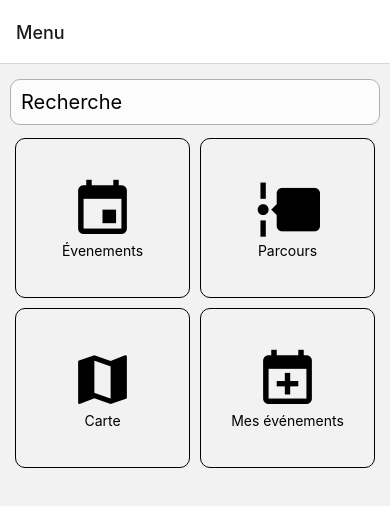
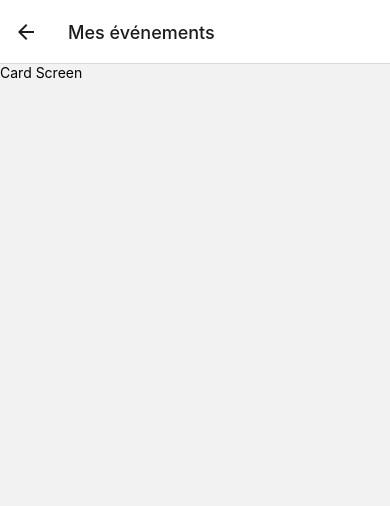
Before and after one commit to moussabah/mobile-app, a React Native app: screen /CardScreen in a window 390 px wide. Shown: the top 506 px of the page. Built offline with nearby package versions, Linux system fonts and the light colour scheme.

Commit message:
feat: menu screen

```diff
--- a/App.js
+++ b/App.js
@@ -7,6 +7,8 @@ import BottomTab from "./screens/BottomTab";
 import EventDetail from "./screens/EventDetail";
 import {createNativeStackNavigator} from "@react-navigation/native-stack";
 import MenuScreen from "./screens/MenuScreen";
+import UserEventScreen from "./screens/UserEventScreen";
+import CardScreen from "./screens/CardScreen";
 
 const Stack = createNativeStackNavigator();
 
@@ -16,6 +18,8 @@ export default function App() {
             <Stack.Navigator>
                 <Stack.Screen name="Home" component={MenuScreen} options={{title: 'Menu'}} />
                 <Stack.Screen name="EventList" component={BottomTab} options={{title: 'Menu', headerShown: false}} />
+                <Stack.Screen name="UserEvent" component={UserEventScreen} options={{title: 'Mes événements'}} />
+                <Stack.Screen name="CardScreen" component={CardScreen} options={{title: 'Mes événements'}} />
                 <Stack.Screen name="EventDetail" component={EventDetail} options={{title: 'Description'}} />
             </Stack.Navigator>
         </NavigationContainer>
--- /dev/null
+++ b/screens/CardScreen.jsx
@@ -0,0 +1,10 @@
+import React from 'react';
+import {Text} from "react-native";
+
+function CardScreen(props) {
+    return (
+        <Text>Card Screen</Text>
+    );
+}
+
+export default CardScreen;
--- a/screens/MenuScreen.jsx
+++ b/screens/MenuScreen.jsx
@@ -22,11 +22,11 @@ function MenuScreen({route, navigation}) {
                 </InteractiveCard>
             </View>
             <View style={styles.grid}>
-                <InteractiveCard>
+                <InteractiveCard onPress={() => navigation.navigate("CardScreen")}>
                     <MaterialCommunityIcons name="map" size={65}/>
                     <Text>Carte</Text>
                 </InteractiveCard>
-                <InteractiveCard>
+                <InteractiveCard onPress={() => navigation.navigate("UserEvent")}>
                     <MaterialCommunityIcons name="calendar-plus" size={65}/>
                     <Text>Mes événements</Text>
                 </InteractiveCard>
--- /dev/null
+++ b/screens/UserEventScreen.jsx
@@ -0,0 +1,10 @@
+import React from 'react';
+import {Text} from "react-native";
+
+function UserEventScreen(props) {
+    return (
+        <Text>User Event screen</Text>
+    );
+}
+
+export default UserEventScreen;
```
